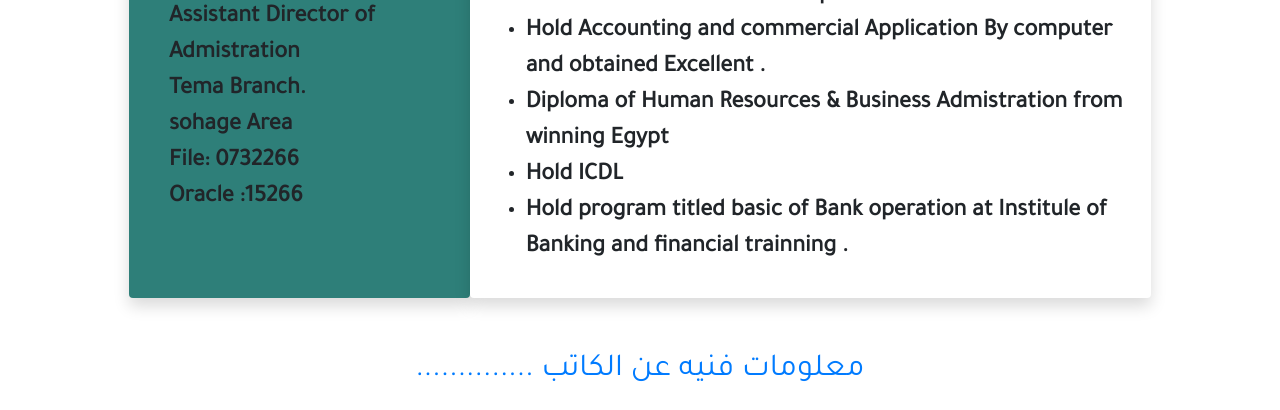
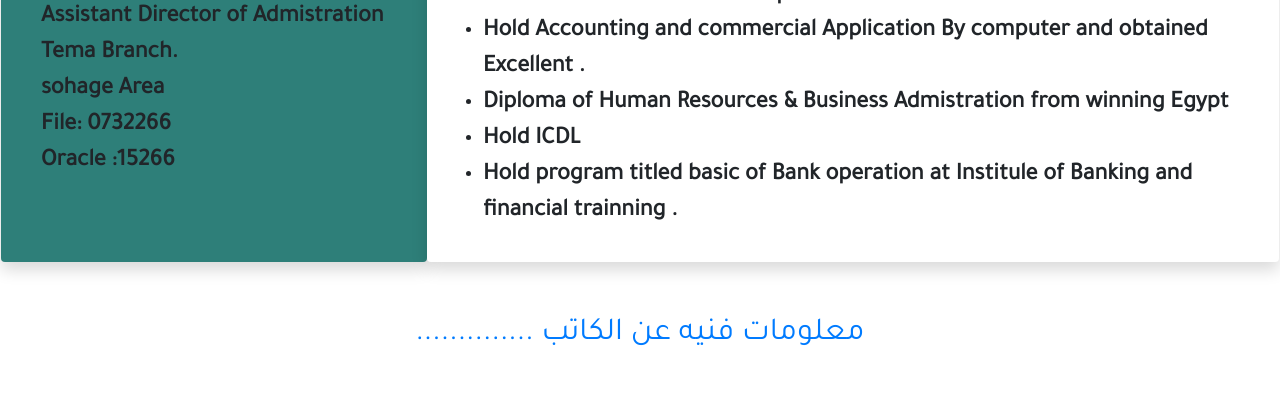
Before and after one commit to georgesafwat123/cvv, a plain HTML site: page index.html in a window 1280 px wide. Shown: the part 614-1024 px from the top of the page. After the commit the page ends 988 px from the top, so only its background shows below. Drawn offline with nearby package versions, Linux system fonts and the light colour scheme; a web font is replaced by a local one.

Commit message:
file tasks

```diff
--- a/index.html
+++ b/index.html
@@ -14,7 +14,7 @@
         <link href="https://fonts.googleapis.com/css?family=Baloo+Bhaijaan|Tajawal&display=swap" rel="stylesheet">
       </head>
     <body>
-        <div class="container-fluid p-3  px-3 " style="width: 80%;font-family: 'Tajawal', sans-serif;">
+        <div class="container-fluid p-3  px-3 " style="width: 100%;font-family: 'Tajawal', sans-serif;">
           <div class="row justify-content-center">
             <div class="col-4 shadow p-3 mb-5  rounded p-3 mb-2  text-black" style="background-color: #2E7F79">
                 <div>
```
